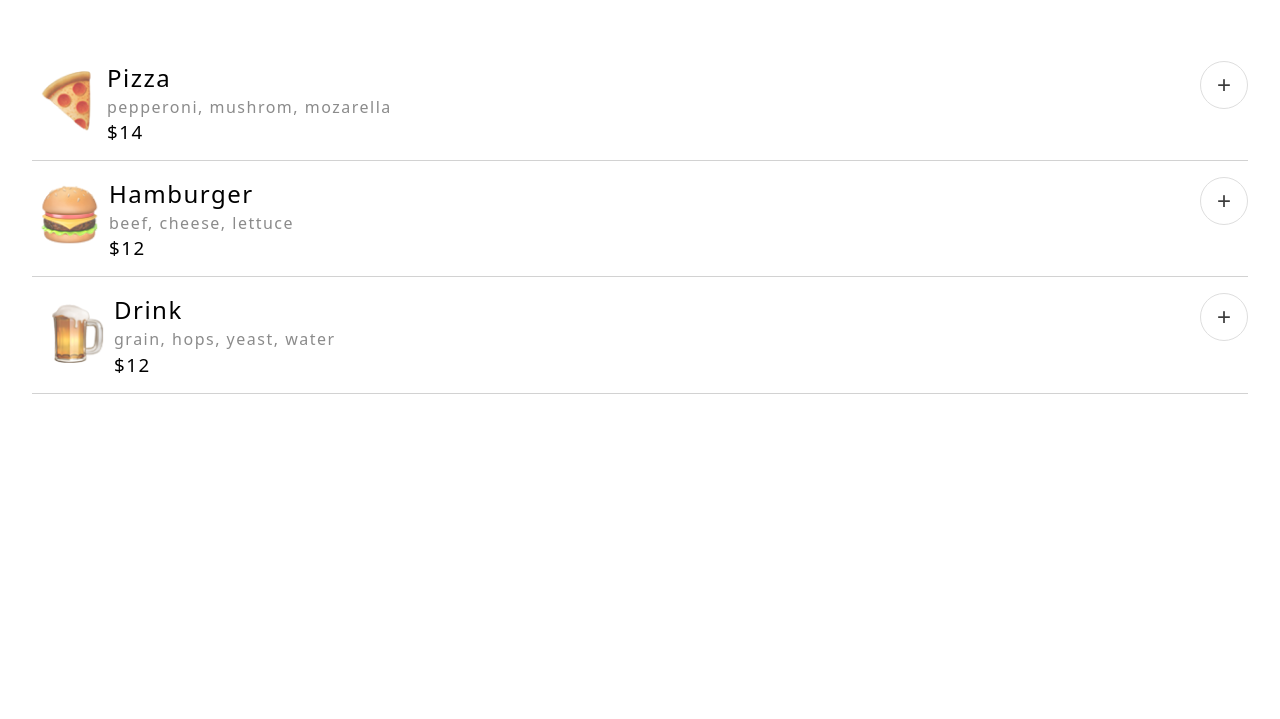
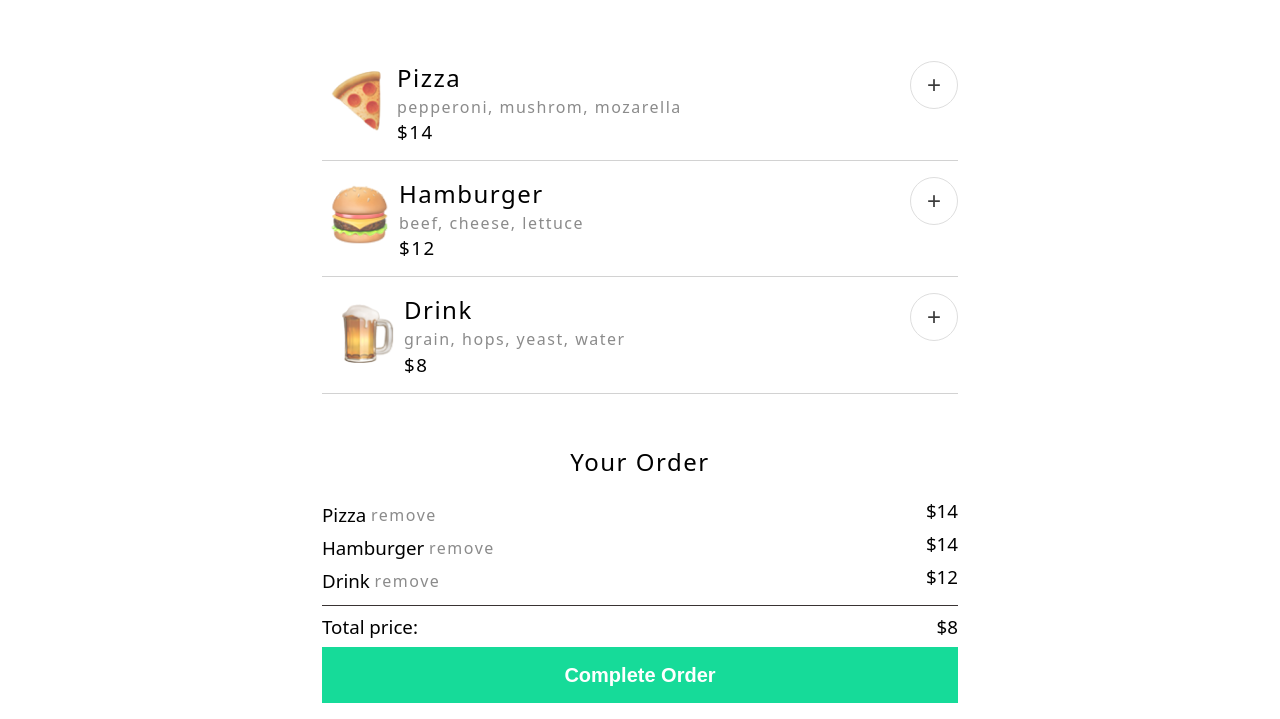
Before and after one commit to kzaid0767/orderingapp, a plain HTML site: page index.html in a window 1280 px wide. Shown: the part 100-819 px from the top of the page. Drawn offline with Linux system fonts and the light colour scheme; a web font is replaced by a local one.

Commit message:
complete order designs done

```diff
--- a/data.js
+++ b/data.js
@@ -16,7 +16,7 @@ export const menuArray = [
         {
         name: "Drink",
         ingredients: ["grain", "hops", "yeast", "water"],
-        price: 12,
+        price: 8,
         emoji: "./images/drink.png",
         id: 3
     }
--- a/index.html
+++ b/index.html
@@ -18,6 +18,35 @@
         <section class="main-part" id="main-part">
 
         </section>
+        <section class="order-part">
+            <h2 class="your-order">Your Order</h2>
+            <div class="ordered-item">
+                <div class="ordered-item-left">
+                    <h3 class="ordered-item-name">Pizza</h3>
+                    <p class="remove" data-remove="Pizza">remove</p>
+                </div>
+                <h3 class="customer-price">$14</h3>
+            </div>
+            <div class="ordered-item">
+                <div class="ordered-item-left">
+                    <h3 class="ordered-item-name">Hamburger</h3>
+                    <p class="remove" data-remove="hamburger">remove</p>
+                </div>
+                <h3 class="customer-price">$14</h3>
+            </div>
+            <div class="ordered-item">
+                <div class="ordered-item-left">
+                    <h3 class="ordered-item-name">Drink</h3>
+                    <p class="remove" data-remove="drink">remove</p>
+                </div>
+                <h3 class="customer-price">$12</h3>
+            </div>
+            <div class="total-price">
+                <h3 class="customer-price">Total price:</h3>
+                <h3 class="customer-price" id="customer-price">$8</h3>
+            </div>
+            <button class="complete-order-btn" id="complete-order">Complete Order</button>
+        </section>
     </main>
 
     <script type="module" src="./index.js"></script>
--- a/index.js
+++ b/index.js
@@ -5,6 +5,7 @@ const mainSecttion = document.getElementById('main-part')
 let pizzaCount = 0
 let burgerCount = 0
 let drinkCount = 0
+let totalCount = pizzaCount+burgerCount+drinkCount
 
 // Even listener
 
--- a/style.css
+++ b/style.css
@@ -22,7 +22,12 @@ header{
     text-shadow: 1px 1px 0px #3d0808;
 }
 /* Main part */
-.main-part{
+main{
+    max-width: 700px;
+    margin: auto;
+}
+.main-part,
+.order-part{
     padding: 1rem 2rem;
 }
 /* Designs for each item */
@@ -68,6 +73,8 @@ header{
     background-color: #FFFFFF;
     border: 1.5px solid #DEDEDE;
     border-radius: 50%;
+    cursor: pointer;
+    margin-left: 0.25rem;
 
 }
 
@@ -75,3 +82,64 @@ header{
     display: flex;
     align-items: flex-start;
 }
+
+/* Your order section */
+.order-part{
+    display: flex;
+    flex-direction: column;
+}
+.your-order{
+    letter-spacing: 1.5px;
+    font-weight: lighter;
+    align-self: center;
+}
+
+.ordered-item{
+    display: flex;
+    justify-content: space-between;
+    align-items: center;
+}
+
+.ordered-item-left{
+    display: flex;
+    align-items: center;
+}
+.ordered-item-name{
+    font-weight: lighter;
+    margin: 0;
+
+}
+
+.remove{
+    color: #8B8B8B;
+    margin:0 0 0 0.3rem;
+    letter-spacing: 1.5px;
+}
+
+.remove:hover{
+    cursor: pointer;
+}
+
+.total-price{
+    display: flex;
+    justify-content: space-between;
+    border-top: 1.5px solid #393333;
+    margin-top: 0.5rem;
+    padding-top: 0.5rem;
+}
+
+.customer-price{
+    font-weight: lighter;
+    margin: 0;
+    margin-bottom: 0.5rem;
+}
+.complete-order-btn{
+    background-color: #16DB99;
+    width: 100%;
+    color: #FFFFFF;
+    height: 3.5rem;
+    font-size: 1.25rem;
+    border: none;
+    font-weight: bold;
+
+}
```
